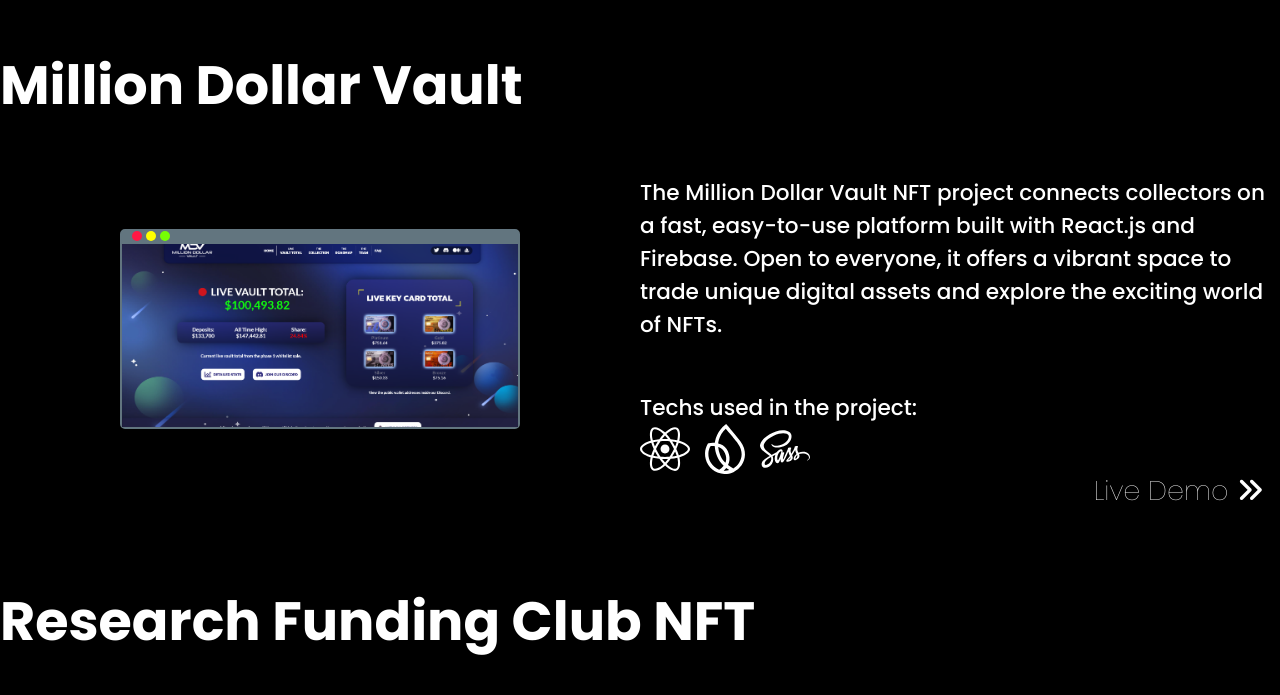
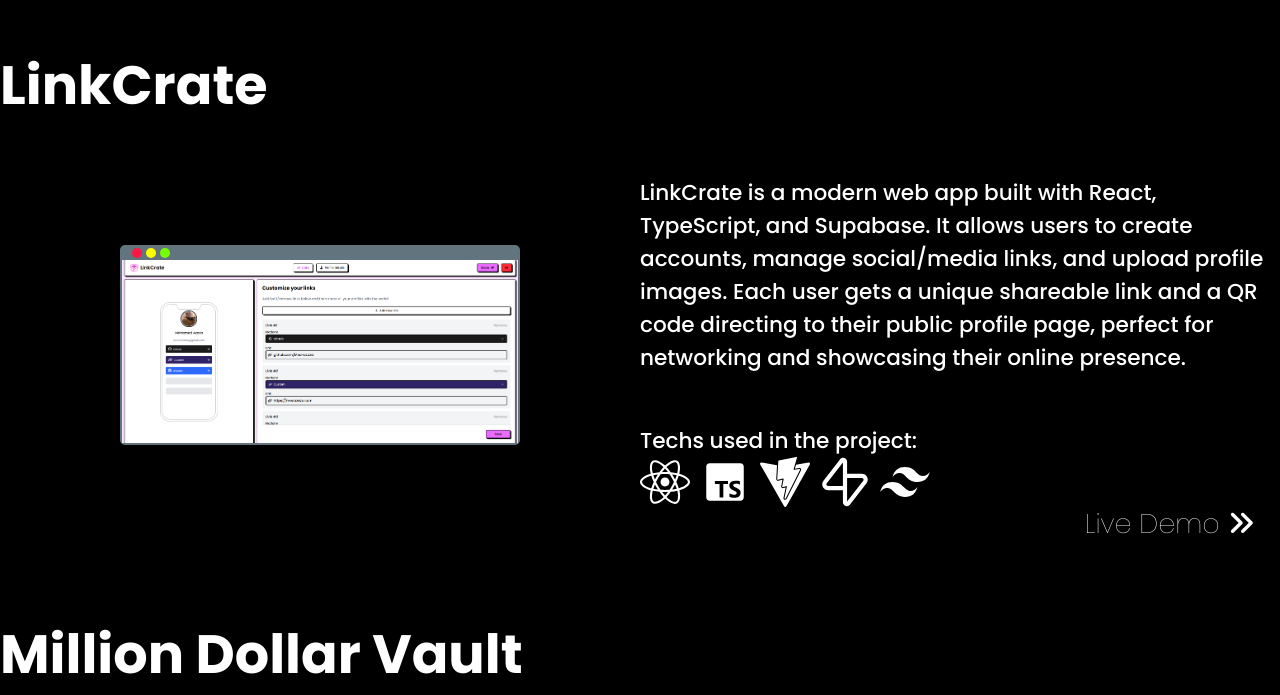
Before and after one commit to Med-azaza/My-Portfolio, a React (Create React App) app: page /work1 in a window 1280 px wide. Shown: the part 105-800 px from the top of the page. Built offline with nearby package versions, Linux system fonts and the light colour scheme.

Commit message:
add project

```diff
--- a/src/components/projectsList.js
+++ b/src/components/projectsList.js
@@ -7,20 +7,34 @@
 import mdv from "../img/mdv.png";
 import rps from "../img/rps.png";
 import rfc from "../img/rfc.png";
+import lc from "../img/linkcrate.png";
 import { FaReact, FaSass, FaNodeJs } from "react-icons/fa";
 import {
   SiNextdotjs,
   SiExpress,
   SiMongodb,
   SiFirebase,
-  // SiHtml5,
-  // SiCss3,
-  // SiJavascript,
-  // SiJquery,
   SiFramer,
+  SiVite,
 } from "react-icons/si";
+import { BiLogoTypescript } from "react-icons/bi";
+import { RiSupabaseLine, RiTailwindCssFill } from "react-icons/ri";
 
 const projects = [
+  {
+    link: "https://link-crate.vercel.app/",
+    title: "LinkCrate",
+    description:
+      "LinkCrate is a modern web app built with React, TypeScript, and Supabase. It allows users to create accounts, manage social/media links, and upload profile images. Each user gets a unique shareable link and a QR code directing to their public profile page, perfect for networking and showcasing their online presence.",
+    preview: lc,
+    techs: [
+      { name: "React", logo: <FaReact /> },
+      { name: "TypeScript", logo: <BiLogoTypescript /> },
+      { name: "Vite", logo: <SiVite /> },
+      { name: "Supabase", logo: <RiSupabaseLine /> },
+      { name: "TailwindCSS", logo: <RiTailwindCssFill /> },
+    ],
+  },
   {
     link: "https://milliondollarvault.io/",
     title: "Million Dollar Vault",
```
Also changed, not shown: src/img/linkcrate.png (added).
